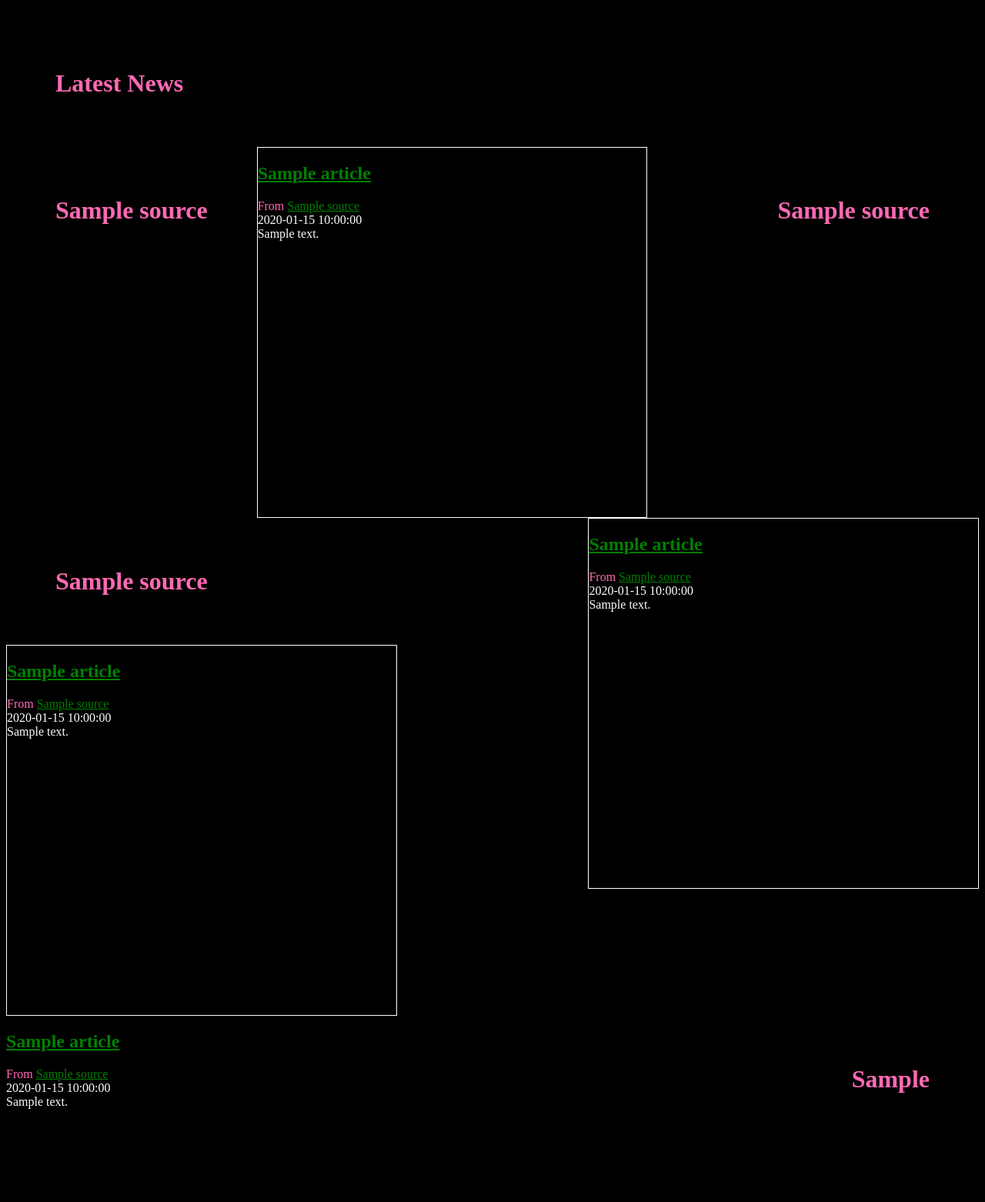
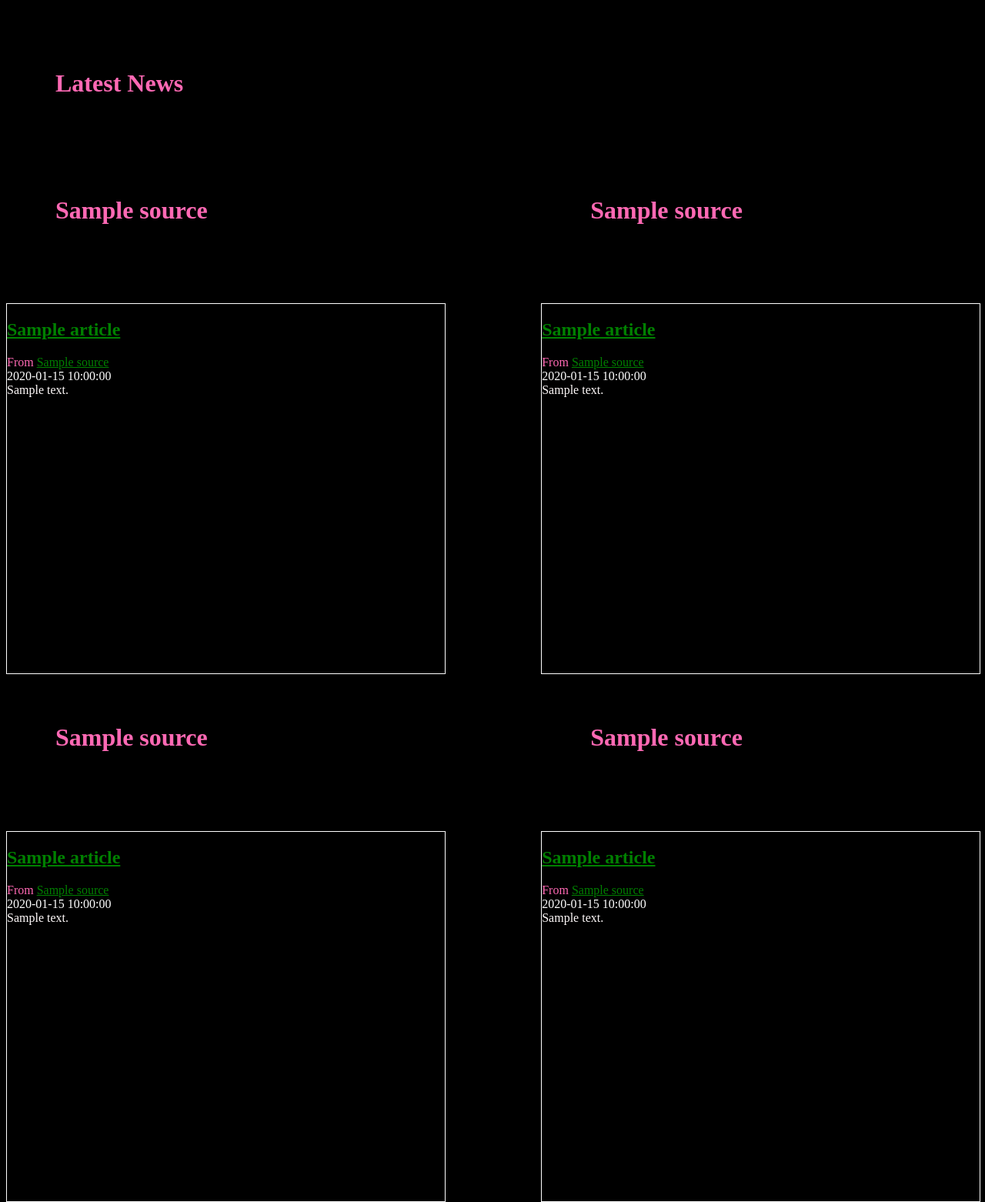
Before and after one commit to yohn-dezmon/feed_aggregator_tutorial, a Flask app: template templates/index.html in a window 1280 px wide. Shown: the whole page at 77% size. Before the commit the page ends 1441 px from the top, so only its background shows below. Run offline with Flask 2, Linux system fonts and the light colour scheme; the template is opened without the code that fills it: most values are stand-ins (such as "Sample title", 1, 10 or a date in 2020).

Commit message:
Got the CSS to display correctly

```diff
--- a/routes/__init__.py
+++ b/routes/__init__.py
@@ -15,10 +15,11 @@ def index_get():
         query = query.order_by(Article.date_added.desc())
         return query.all()
 
+# this should be automated better, to query for available source ids, and for all source ids it should create an articles box...
     first_articles = query_over(query, 1)
     second_articles = query_over(query, 2)
     third_articles = query_over(query, 3)
-    fourth_articles = query_over(query, 4)
+    fourth_articles = query_over(query, 5)
 
     # when you redeine the query_1 variableon each line, you are constructing a SQL select statement
 
--- a/static/styles.css
+++ b/static/styles.css
@@ -15,20 +15,15 @@ h2 {
   color: #008000;
 }
 
+.left_side_div {
+  float:left;
+  width:45%;
+  border = 1px solid yellow;
+}
+
 .first_articles {
   border: 1px solid white;
-  float: left;
-  width:40%;
-  height: 30em;
-  margin: 0;
-  overflow-y: scroll;
-  overflow-x: hidden;
-}
-
-.second_articles {
-  float: right;
-  border: 1px solid white;
-  width:40%;
+  width:100%;
   height: 30em;
   margin: 0;
   overflow-y: scroll;
@@ -37,8 +32,31 @@ h2 {
 
 .third_articles {
   border: 1px solid white;
-  clear: left;
-  width:40%;
+  width:100%;
+  height: 30em;
+  margin: 0;
+  overflow-y: scroll;
+  overflow-x: hidden;
+}
+
+.right_side_div {
+  float:right;
+  width:45%;
+  border = 1px solid yellow;
+}
+
+.second_articles {
+  border: 1px solid white;
+  width:100%;
+  height: 30em;
+  margin: 0;
+  overflow-y: scroll;
+  overflow-x: hidden;
+}
+
+.fourth_articles {
+  border: 1px solid white;
+  width:100%;
   height: 30em;
   margin: 0;
   overflow-y: scroll;
@@ -58,10 +76,9 @@ h2 {
 }
 
 .box_head_left {
-  float:left;
-
+  padding-bottom: 1.2em;
 }
 
 .box_head_right {
-  float:right;
+  padding-bottom: 1.2em;
 }
--- a/templates/index.html
+++ b/templates/index.html
@@ -8,6 +8,9 @@
   <body>
       <main>
         <h1>Latest News</h1>
+
+
+        <div class="left_side_div">
 
 
         <h1 class="box_head_left"> {{ first_articles[0].source.title }} </h1>
@@ -35,6 +38,37 @@
         </article>
         {% endfor %}
         </div>
+
+              <h1 class="box_head_left"> {{ third_articles[0].source.title }} </h1>
+              <div class="third_articles">
+              {% for article in third_articles %}
+              <article>
+                <h2>
+                  <a href="/read/{{ article.id }}">{{ article.title }}</a>
+                </h2>
+                <div class="source">
+                    From
+                    <a href="{{ article.source.link }}">
+                          {{ article.source.title }}
+                    </a>
+                </div>
+                <div class="added">
+                    {{ article.date_added }}
+
+                </div>
+                <div class="body">
+                  {{ article.body }}
+
+                </div>
+
+              </article>
+              {% endfor %}
+              </div>
+        </div>
+
+        <div class="right_side_div">
+
+
         <h1 class="box_head_right"> {{ second_articles[0].source.title }} </h1>
         <div class="second_articles">
         {% for article in second_articles %}
@@ -61,34 +95,7 @@
         {% endfor %}
         </div>
 
-
-
-        <h1 class="box_head_left"> {{ third_articles[0].source.title }} </h1>
-        <div class="third_articles">
-        {% for article in third_articles %}
-        <article>
-          <h2>
-            <a href="/read/{{ article.id }}">{{ article.title }}</a>
-          </h2>
-          <div class="source">
-              From
-              <a href="{{ article.source.link }}">
-                    {{ article.source.title }}
-              </a>
-          </div>
-          <div class="added">
-              {{ article.date_added }}
-
-          </div>
-          <div class="body">
-            {{ article.body }}
-
-          </div>
-
-        </article>
-        {% endfor %}
-        </div>
-        <h1 class="box_head_right"> {{ fourth_articles }} </h1>
+                    <h1 class="box_head_right"> {{ fourth_articles[0].source.title }} </h1>
                     <div class="fourth_articles">
                     {% for article in fourth_articles %}
                     <article>
@@ -114,6 +121,8 @@
                     {% endfor %}
                     </div>
 
+        </div>
+
 
       </main>
 
```
Also changed, not shown: crontab_python_tut.txt (added, +16 -0 lines), understanding_classmethod.py (added, +15 -0 lines). Lines whose indentation alone changed are shown as unchanged.
